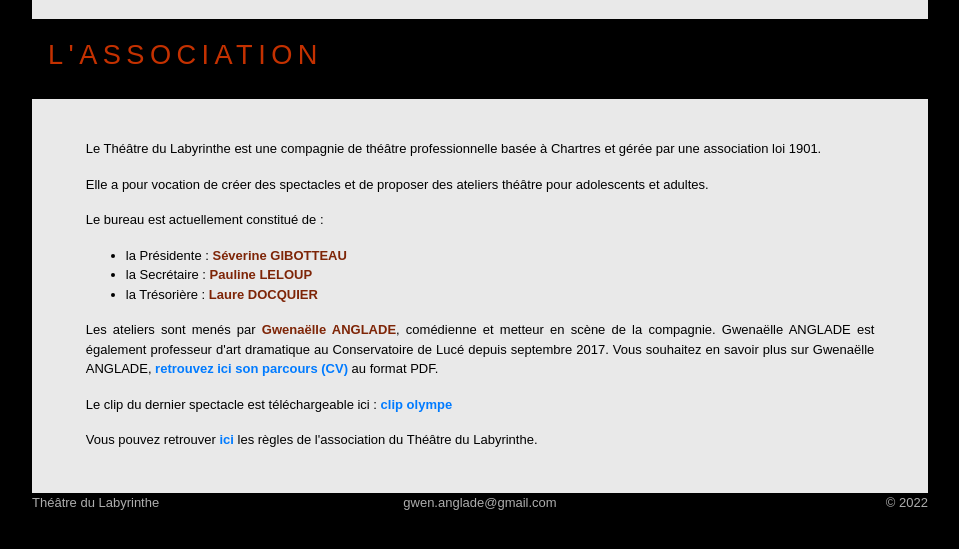
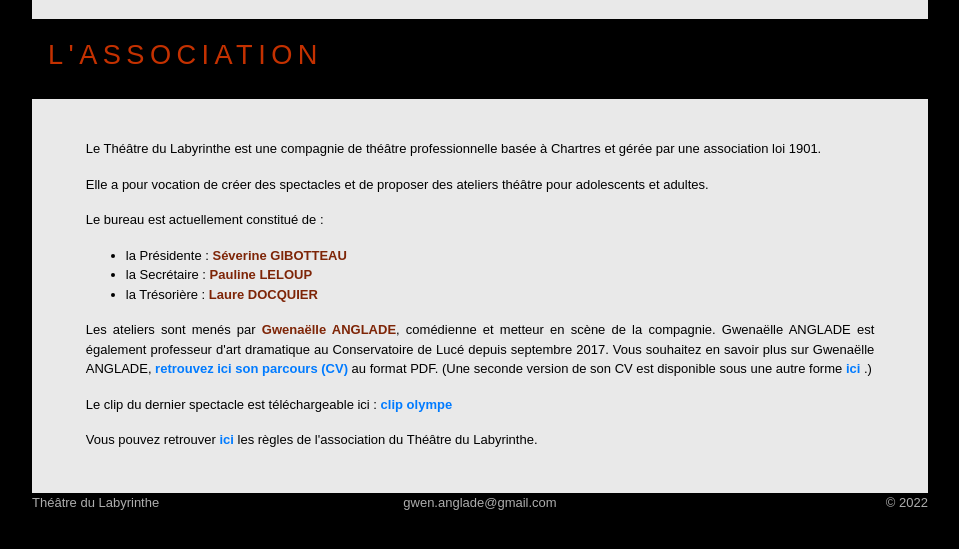
Before and after one commit to theatredulabyrinthe/theatredulabyrinthe.com.old, a Flask app: page /association in a window 1280 px wide. Shown: the part 181-730 px from the top of the page, without its empty margins (160-1119 px from the left). Run offline with Flask 2, Linux system fonts and the light colour scheme; some libraries are stand-ins or nearby versions.

Commit message:
ajout CVb

```diff
--- a/app/templates/association.html
+++ b/app/templates/association.html
@@ -36,6 +36,11 @@ L'ASSOCIATION
             <span style="font-weight: bold;">retrouvez ici son parcours (CV) </span>
         </a>
         au format PDF.
+        (Une seconde version de son CV est disponible sous une autre forme
+        <a href="{{ url_for('static', filename='resources/fichiers/CV-2022b.pdf') }}" target="_blank">
+            <span style="font-weight: bold;">ici</span>
+        </a>
+        .)
     </p>
     <p>
         Le clip du dernier spectacle est téléchargeable ici :
```
Also changed, not shown: 1 other file.
